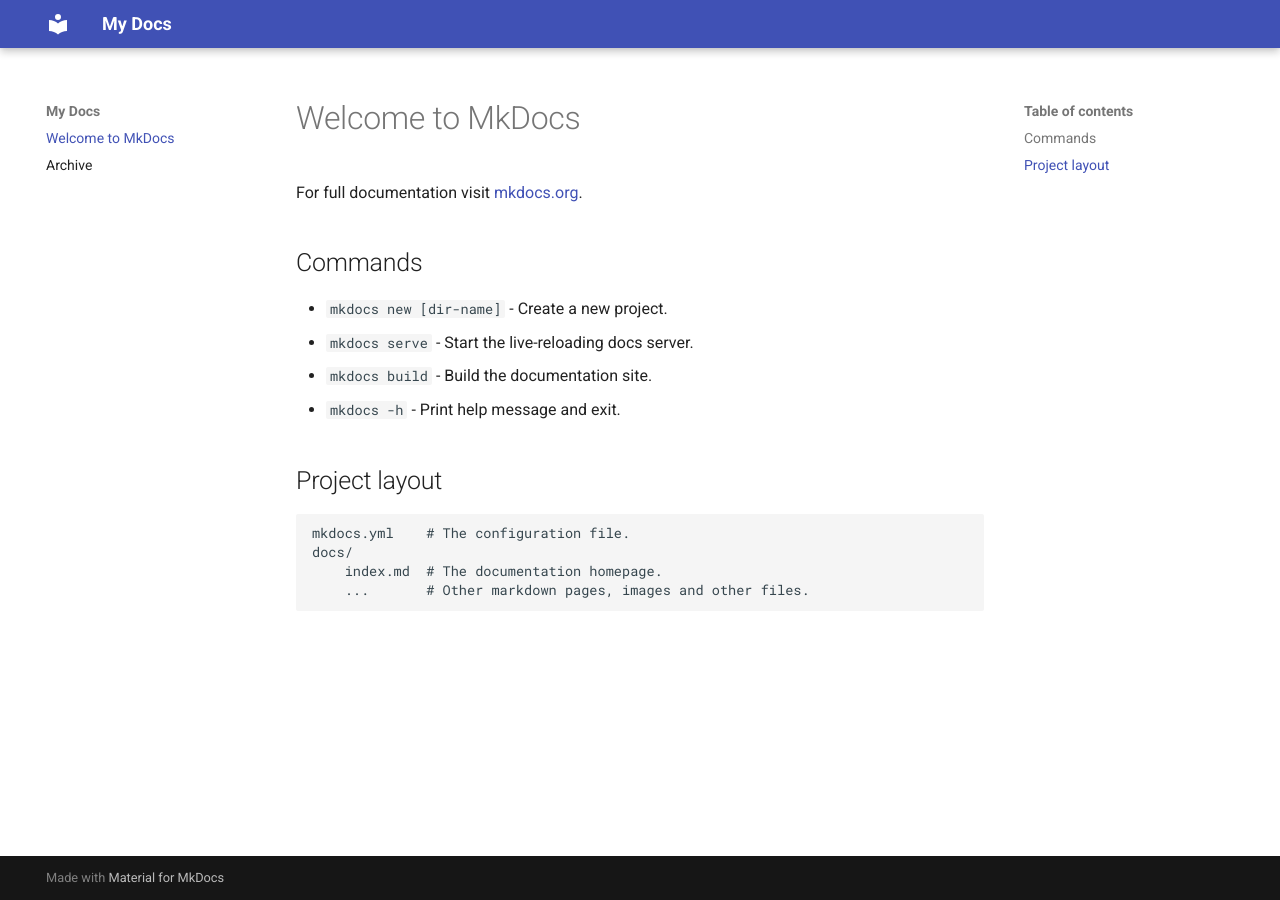
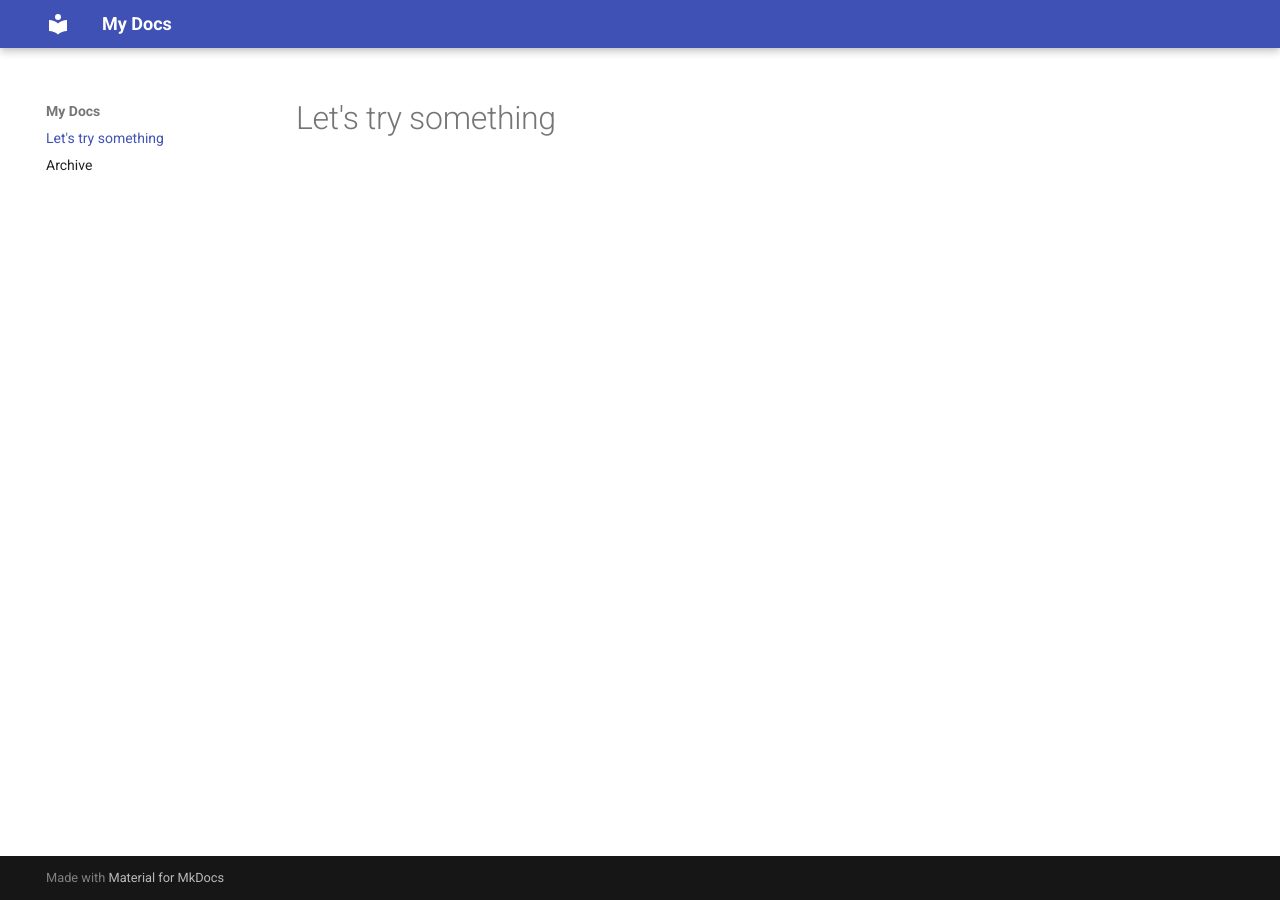
Before and after one commit to felixscherz/blog, an MkDocs documentation site: the page built from docs/index.md, in a window 1280 px wide. Built offline with MkDocs 1.6.1 and Material for MkDocs 9.7.7, drawn with Linux system fonts in a browser that asks for light colours.

```diff
--- a/docs/index.md
+++ b/docs/index.md
@@ -1,17 +1 @@
-# Welcome to MkDocs
-
-For full documentation visit [mkdocs.org](https://www.mkdocs.org).
-
-## Commands
-
-* `mkdocs new [dir-name]` - Create a new project.
-* `mkdocs serve` - Start the live-reloading docs server.
-* `mkdocs build` - Build the documentation site.
-* `mkdocs -h` - Print help message and exit.
-
-## Project layout
-
-    mkdocs.yml    # The configuration file.
-    docs/
-        index.md  # The documentation homepage.
-        ...       # Other markdown pages, images and other files.
+# Let's try something
```
Also changed, not shown: 1 other file.
